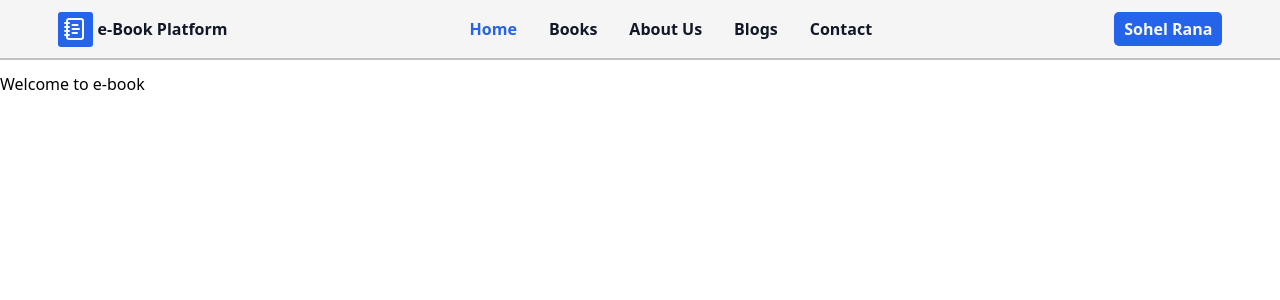
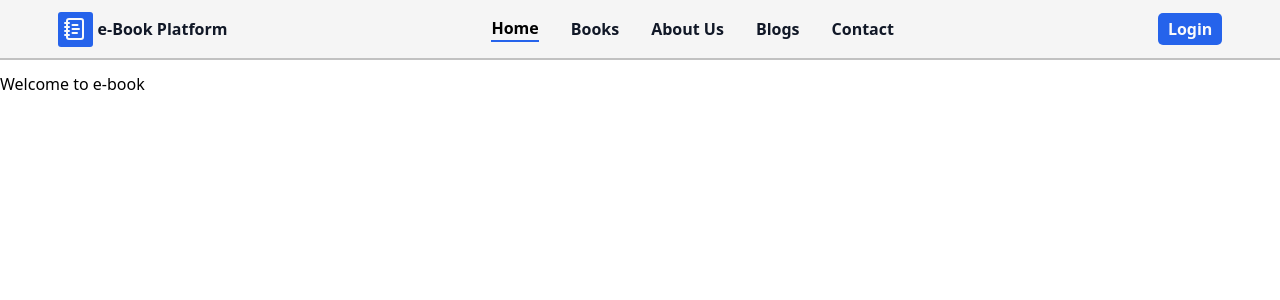
Before and after one commit to sohelrana2002/eBook-Application, a Next.js app in the folder client/: page / in a window 1280 px wide. Shown: the top 300 px of the page. Built offline with nearby package versions, Linux system fonts and the light colour scheme.

Commit message:
fixed navbar issue

```diff
--- a/client/src/shared/navbar/Navbar.jsx
+++ b/client/src/shared/navbar/Navbar.jsx
@@ -6,11 +6,20 @@ import Link from "next/link";
 import { NotebookText, X, Menu } from "lucide-react";
 import { usePathname } from "next/navigation";
 import { useState, useEffect, useRef } from "react";
+import ProfileDropdown from "../profileDropDown/ProfileDropDown";
 
 const Navbar = () => {
   const pathName = usePathname();
   const [isNavShowing, setIsNavShowing] = useState(false);
+  const [token, setToken] = useState(null);
   const navRef = useRef();
+
+  // ---token ---
+  // const token = localStorage?.getItem("token");
+
+  useEffect(() => {
+    setToken(localStorage?.getItem("token"));
+  }, []);
 
   const handleToggle = () => {
     setIsNavShowing((prev) => !prev);
@@ -49,7 +58,7 @@ const Navbar = () => {
                   key={curElem.id}
                   className={
                     pathName === curElem.path
-                      ? "text-[var(--blue)]"
+                      ? "border-b-2  border-[var(--blue)]"
                       : "text-[var(--black)]"
                   }
                 >
@@ -60,7 +69,15 @@ const Navbar = () => {
         </ul>
 
         <div className="user">
-          <div className="profile">Sohel Rana</div>
+          <div>
+            {token ? (
+              <ProfileDropdown />
+            ) : (
+              <Link href="/login" className="profile">
+                Login
+              </Link>
+            )}
+          </div>
           <div className="toggle__menu" onClick={handleToggle}>
             {isNavShowing ? <X /> : <Menu />}
           </div>
```
